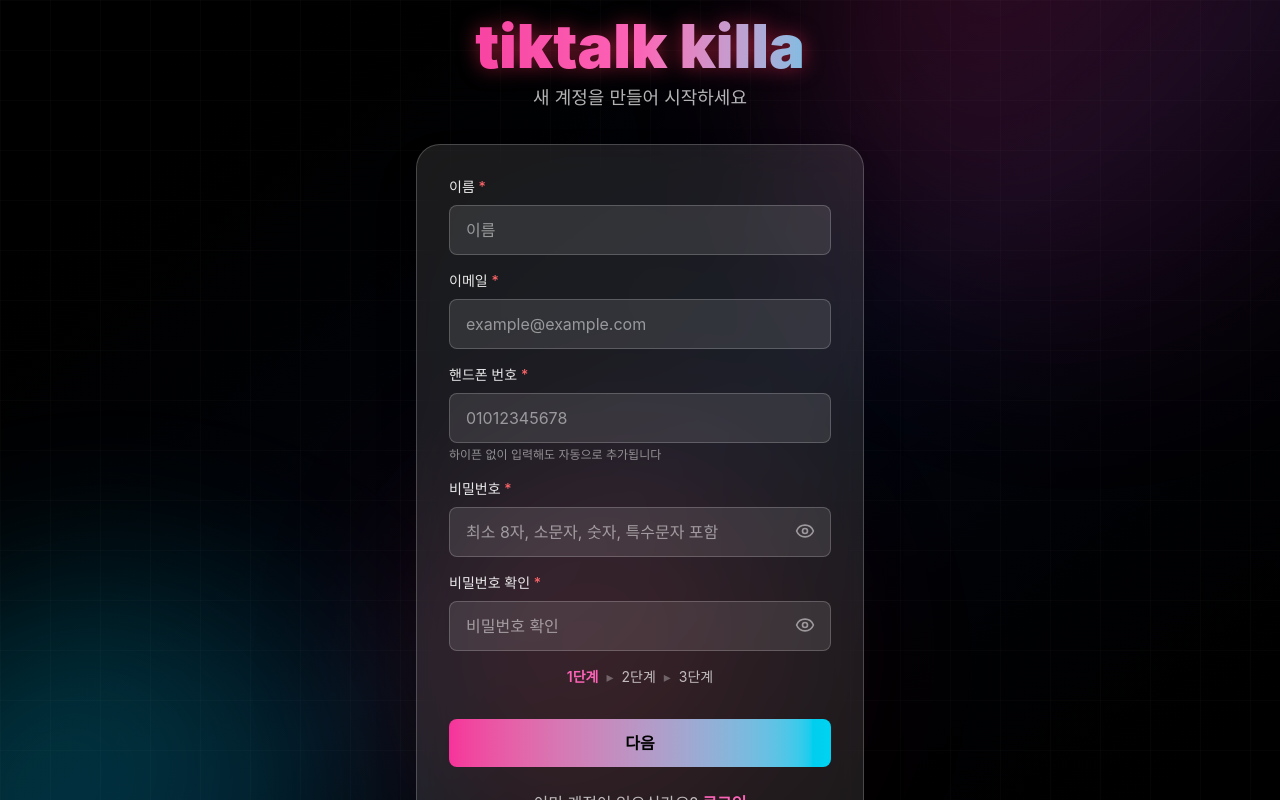
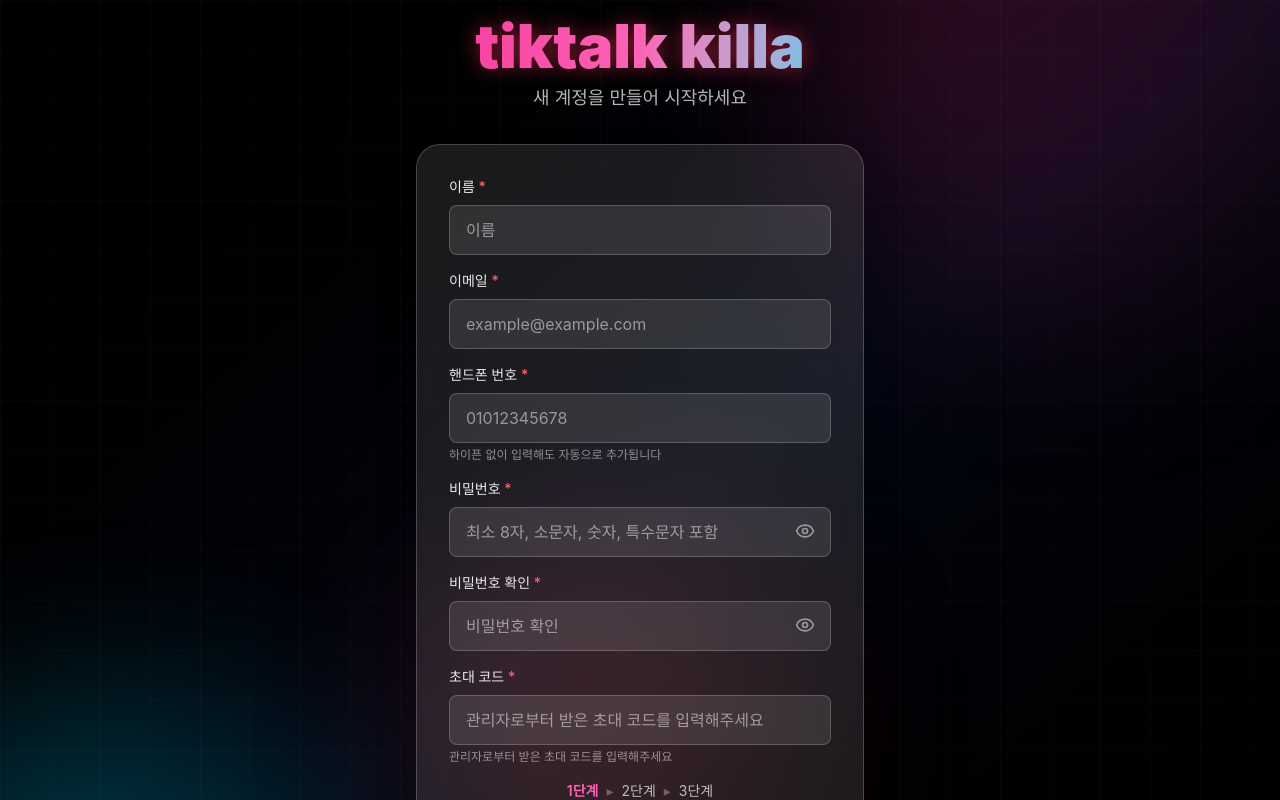
Before and after one commit to insm007-wq/tiktok-scout, a Next.js app: page /auth/signup in a window 1280 px wide. Shown: the top 800 px of the page. Built offline with nearby package versions, Linux system fonts and the light colour scheme.

Commit message:
초대코드 추가

```diff
--- a/app/api/auth/signup/route.ts
+++ b/app/api/auth/signup/route.ts
@@ -3,6 +3,13 @@ import { z } from 'zod'
 import { signupSchema } from '@/lib/validations/auth'
 import { createUser, getUserById, getUserByPhone } from '@/lib/userLimits'
 import { hashPassword } from '@/lib/auth/password'
+
+// 환경 변수에서 초대 코드 로드
+const INVITATION_CODE = process.env.INVITATION_CODE
+
+if (!INVITATION_CODE) {
+  console.error('[Signup API] ⚠️ WARNING: INVITATION_CODE not set!')
+}
 
 /**
  * POST /api/auth/signup
@@ -27,6 +34,25 @@ export async function POST(req: NextRequest) {
 
     const data = parsed.data
 
+    // 초대 코드 확인
+    if (!INVITATION_CODE) {
+      return NextResponse.json(
+        { error: '초대 코드 시스템이 설정되지 않았습니다.' },
+        { status: 500 }
+      )
+    }
+
+    const submittedCode = data.invitationCode.trim().toUpperCase()
+    const validCode = INVITATION_CODE.trim().toUpperCase()
+
+    if (submittedCode !== validCode) {
+      console.warn(`[Signup API] Invalid invitation code: ${submittedCode}`)
+      return NextResponse.json(
+        { error: '유효하지 않은 초대 코드입니다' },
+        { status: 403 }
+      )
+    }
+
     // 이메일 중복 확인
     const existingEmail = await getUserById(data.email)
     if (existingEmail) {
@@ -42,7 +68,7 @@ export async function POST(req: NextRequest) {
     // 비밀번호 해싱
     const hashedPassword = await hashPassword(data.password)
 
-    // 사용자 생성
+    // 사용자 생성 (유효한 초대 코드 입력 시 자동 승인)
     const newUser = await createUser({
       email: data.email,
       name: data.name,
@@ -50,6 +76,7 @@ export async function POST(req: NextRequest) {
       password: hashedPassword,
       address: `${data.address.zipCode} ${data.address.address} ${data.address.detailAddress}`,
       marketingConsent: data.marketingConsent,
+      isApproved: true,
     })
 
     return NextResponse.json(
--- a/app/api/brightdata/search/route.ts
+++ b/app/api/brightdata/search/route.ts
@@ -80,14 +80,6 @@ export async function POST(req: NextRequest) {
     if (!session.user.isApproved) {
       return NextResponse.json(
         { error: '관리자 승인이 필요합니다.' },
-        { status: 403 }
-      );
-    }
-
-    // SMS 인증 확인
-    if (!session.user.isVerified) {
-      return NextResponse.json(
-        { error: 'SMS 인증이 필요합니다.' },
         { status: 403 }
       );
     }
--- a/app/api/search/route.ts
+++ b/app/api/search/route.ts
@@ -26,14 +26,6 @@ export async function POST(request: NextRequest) {
     if (!session.user.isApproved) {
       return NextResponse.json(
         { error: '관리자 승인이 필요합니다.' },
-        { status: 403 }
-      )
-    }
-
-    // SMS 인증 확인
-    if (!session.user.isVerified) {
-      return NextResponse.json(
-        { error: 'SMS 인증이 필요합니다.' },
         { status: 403 }
       )
     }
--- a/app/components/auth/SignupForm.tsx
+++ b/app/components/auth/SignupForm.tsx
@@ -26,6 +26,7 @@ export default function SignupForm({ onSuccess }: SignupFormProps) {
     phone: '',
     password: '',
     passwordConfirm: '',
+    invitationCode: '',
     address: {
       zipCode: '',
       address: '',
@@ -52,6 +53,7 @@ export default function SignupForm({ onSuccess }: SignupFormProps) {
         phone: formData.phone,
         password: formData.password,
         passwordConfirm: formData.passwordConfirm,
+        invitationCode: formData.invitationCode,
       })
 
       if (!result.success) {
@@ -255,6 +257,25 @@ export default function SignupForm({ onSuccess }: SignupFormProps) {
           )}
         </div>
 
+        {/* 초대 코드 */}
+        <div>
+          <label htmlFor="invitationCode" className="block text-sm font-medium text-white/90 mb-2">
+            초대 코드 <span className="text-red-400">*</span>
+          </label>
+          <input
+            id="invitationCode"
+            type="text"
+            value={formData.invitationCode || ''}
+            onChange={(e) => setFormData({ ...formData, invitationCode: e.target.value })}
+            placeholder="관리자로부터 받은 초대 코드를 입력해주세요"
+            className="w-full px-4 py-3 bg-white/10 border border-white/20 rounded-lg text-white placeholder-white/50 focus:outline-none focus:border-pink-500 focus:ring-2 focus:ring-pink-500/20 transition-all uppercase"
+          />
+          {fieldErrors.invitationCode && (
+            <p className="text-red-400 text-sm mt-1">{fieldErrors.invitationCode[0]}</p>
+          )}
+          <p className="text-white/50 text-xs mt-1">관리자로부터 받은 초대 코드를 입력해주세요</p>
+        </div>
+
         {error && (
           <div className="bg-red-500/20 border border-red-500/50 rounded-lg p-3 flex gap-2">
             <AlertCircle size={20} className="text-red-400 flex-shrink-0 mt-0.5" />
--- a/lib/userLimits.ts
+++ b/lib/userLimits.ts
@@ -499,6 +499,7 @@ export async function createUser(userData: {
   marketingConsent?: boolean
   provider?: string
   providerId?: string
+  isApproved?: boolean
 }): Promise<User> {
   const { db } = await connectToDatabase()
   const collection = getUsersCollection(db)
@@ -522,7 +523,7 @@ export async function createUser(userData: {
     createdAt: now,
     updatedAt: now,
     isAdmin: false,
-    isApproved: false, // 가입 승인 대기 상태로 생성
+    isApproved: userData.isApproved ?? false,
   }
 
   // password는 선택적으로 추가
--- a/lib/validations/auth.ts
+++ b/lib/validations/auth.ts
@@ -25,6 +25,13 @@ export const infoSchema = z
       .regex(/[!@#$%^&*()_+\-=\[\]{};':"\\|,.<>\/?]/, '특수문자를 포함해야 합니다'),
 
     passwordConfirm: z.string(),
+
+    invitationCode: z
+      .string()
+      .min(6, '초대 코드는 6자 이상이어야 합니다')
+      .max(50, '초대 코드는 50자 이하여야 합니다')
+      .regex(/^[A-Za-z0-9-]+$/, '초대 코드는 영문, 숫자, 하이픈만 사용 가능합니다')
+      .transform(val => val.trim().toUpperCase()),
   })
   .refine((data) => data.password === data.passwordConfirm, {
     message: '비밀번호가 일치하지 않습니다',
@@ -88,6 +95,13 @@ export const signupSchema = z
       .regex(/[!@#$%^&*()_+\-=\[\]{};':"\\|,.<>\/?]/, '특수문자를 포함해야 합니다'),
 
     passwordConfirm: z.string(),
+
+    invitationCode: z
+      .string()
+      .min(6, '초대 코드는 6자 이상이어야 합니다')
+      .max(50, '초대 코드는 50자 이하여야 합니다')
+      .regex(/^[A-Za-z0-9-]+$/, '초대 코드는 영문, 숫자, 하이픈만 사용 가능합니다')
+      .transform(val => val.trim().toUpperCase()),
 
     address: addressSchema,
 
```
Also changed, not shown: 1 other file (tests, documents, lock files or other folders).
